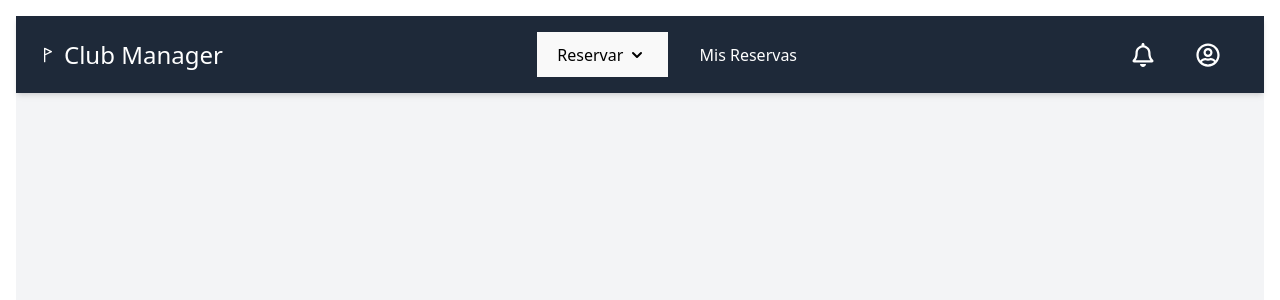
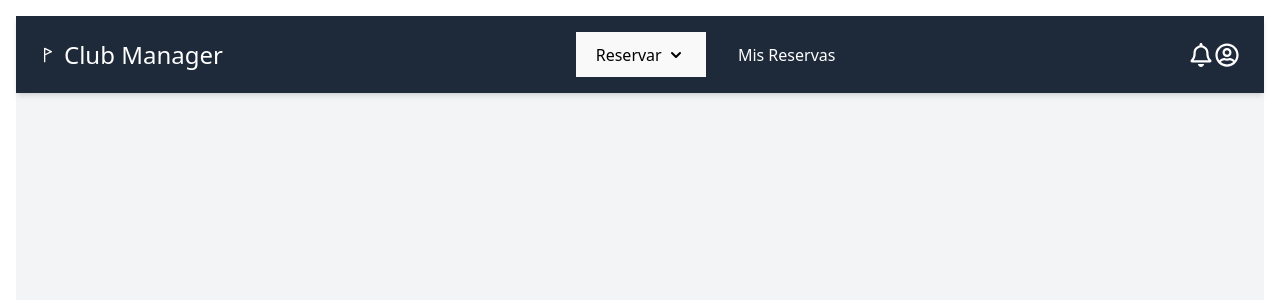
Before and after one commit to TomasKoch03/Club_Manager_frontend, a React (Vite) app: page /club-manager in a window 1280 px wide. Shown: the top 300 px of the page. Built offline with nearby package versions, Linux system fonts and the light colour scheme.

Commit message:
feat(NavBar): agregar componentes NavBarLogo y NavBarItem, mejorar la estructura del Navbar

```diff
--- a/src/components/NavBar.jsx
+++ b/src/components/NavBar.jsx
@@ -1,23 +1,22 @@
 import React from "react";
 import { FaRegBell, FaRegUserCircle } from 'react-icons/fa';
 import { LuFlagTriangleRight } from "react-icons/lu";
+import NavBarLogo from './NavBarItems/NavBarLogo';
+import NavBarItem from './NavBarItems/NavBarItem';
 
 const Navbar = () => {
+  const handleNotificationClick = () => {
+    console.log('Notificaciones clicked');
+  };
+
+  const handleProfileClick = () => {
+    console.log('Perfil clicked');
+  };
   return (
     <header className="bg-gray-800 text-white shadow-md w-full"> {/* Cambia bg-gray-800 por tu color verde oscuro */}
       <nav className="w-full mx-auto px-6 py-3 flex justify-between items-center">
 
-        <div className="flex items-center">
-          <LuFlagTriangleRight className="mr-2" />
-          <a
-            href="/club-manager/home"
-            className="text-xl font-bold text-white lg:text-2xl hover:text-gray-300"
-            style={{textDecoration: 'none'}}
-          >
-
-            Club Manager
-          </a>
-        </div>
+        <NavBarLogo href="/club-manager/home" title="Club Manager" />
 
         <div className="hidden md:flex items-center space-x-8">
           <div className="relative">
@@ -29,18 +28,24 @@ const Navbar = () => {
               </svg>
             </button>
           </div>
-          <a href="/mis-reservas" className="text-white hover:text-gray-300" style={{textDecoration: 'none'}}>
+          <NavBarItem href="/club-manager/mis-reservas">
             Mis Reservas
-          </a>
+          </NavBarItem>
         </div>
 
         <div className="flex items-center space-x-5">
-          <button className="text-white hover:text-gray-300 focus:outline-none bg-transparent" aria-label="Notificaciones">
-            <FaRegBell className="h-6 w-6" />
-          </button>
-          <button className="text-white hover:text-gray-300 focus:outline-none bg-transparent" aria-label="Perfil de usuario">
-            <FaRegUserCircle className="h-6 w-6" />
-          </button>
+          <NavBarItem
+            type="button"
+            onClick={handleNotificationClick}
+            icon={FaRegBell}
+            ariaLabel="Notificaciones"
+          />
+          <NavBarItem
+            type="button"
+            onClick={handleProfileClick}
+            icon={FaRegUserCircle}
+            ariaLabel="Perfil de usuario"
+          />
         </div>
 
       </nav>
--- /dev/null
+++ b/src/components/NavBarItems/NavBarItem.jsx
@@ -0,0 +1,39 @@
+import React from 'react';
+
+const NavBarItem = ({
+  type = 'link',
+  href,
+  onClick,
+  children,
+  className = '',
+  ariaLabel,
+  icon: Icon
+}) => {
+  const baseClasses = 'text-white hover:text-gray-300 focus:outline-none';
+
+  if (type === 'button') {
+    return (
+      <button
+        className={`${baseClasses} bg-transparent border-none p-0 ${className}`}
+        onClick={onClick}
+        aria-label={ariaLabel}
+      >
+        {Icon && <Icon className="h-6 w-6" />}
+        {children}
+      </button>
+    );
+  }
+
+  return (
+    <a
+      href={href}
+      className={`${baseClasses} ${className}`}
+      style={{ textDecoration: 'none' }}
+    >
+      {Icon && <Icon className="h-6 w-6 mr-2" />}
+      {children}
+    </a>
+  );
+};
+
+export default NavBarItem;
--- /dev/null
+++ b/src/components/NavBarItems/NavBarLogo.jsx
@@ -0,0 +1,19 @@
+import React from 'react';
+import { LuFlagTriangleRight } from "react-icons/lu";
+
+const NavBarLogo = ({ href = "/club-manager/home", title = "Club Manager" }) => {
+  return (
+    <div className="flex items-center">
+      <LuFlagTriangleRight className="mr-2" />
+      <a
+        href={href}
+        className="text-xl font-bold text-white lg:text-2xl hover:text-gray-300"
+        style={{ textDecoration: 'none' }}
+      >
+        {title}
+      </a>
+    </div>
+  );
+};
+
+export default NavBarLogo;
```
